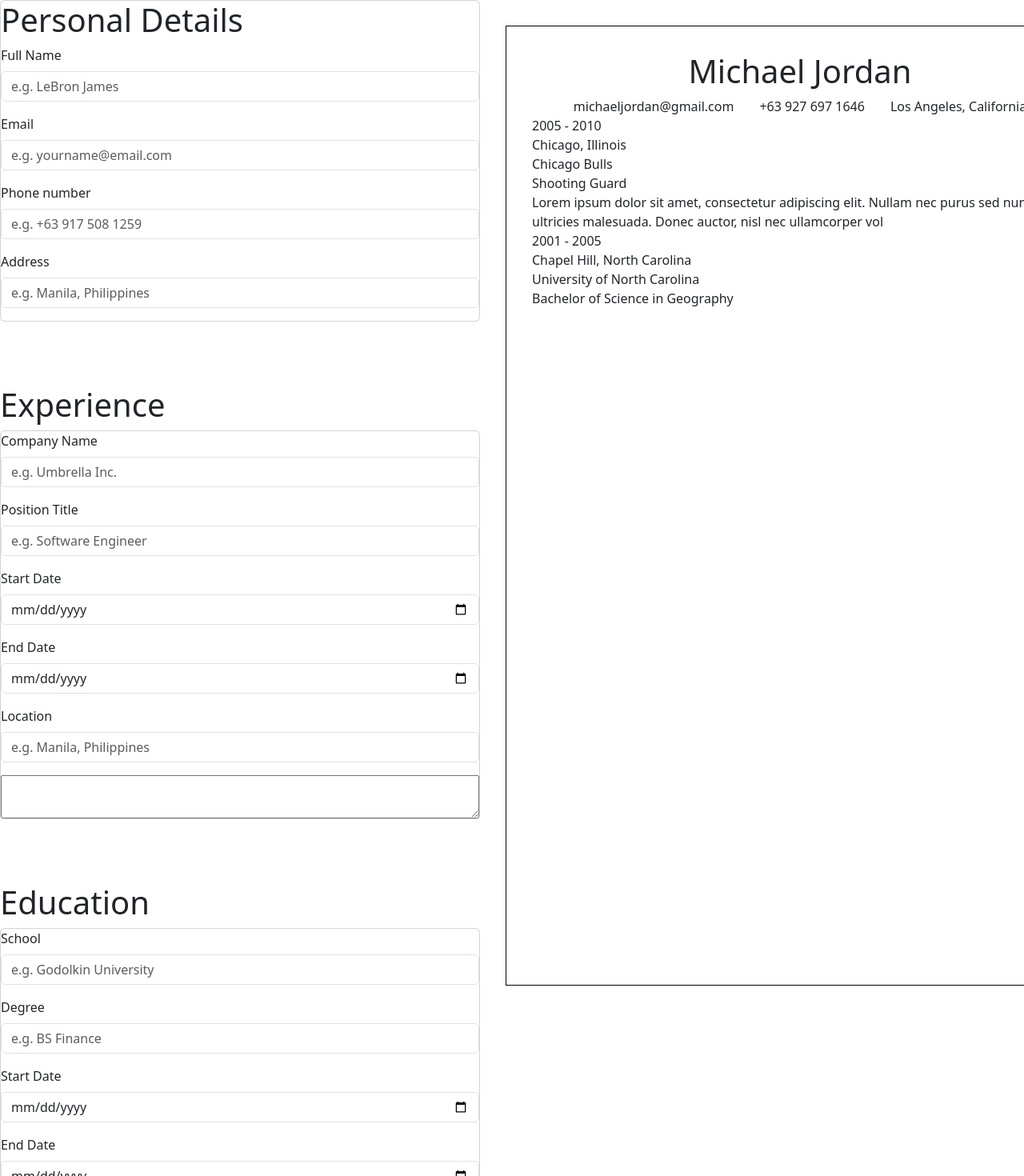
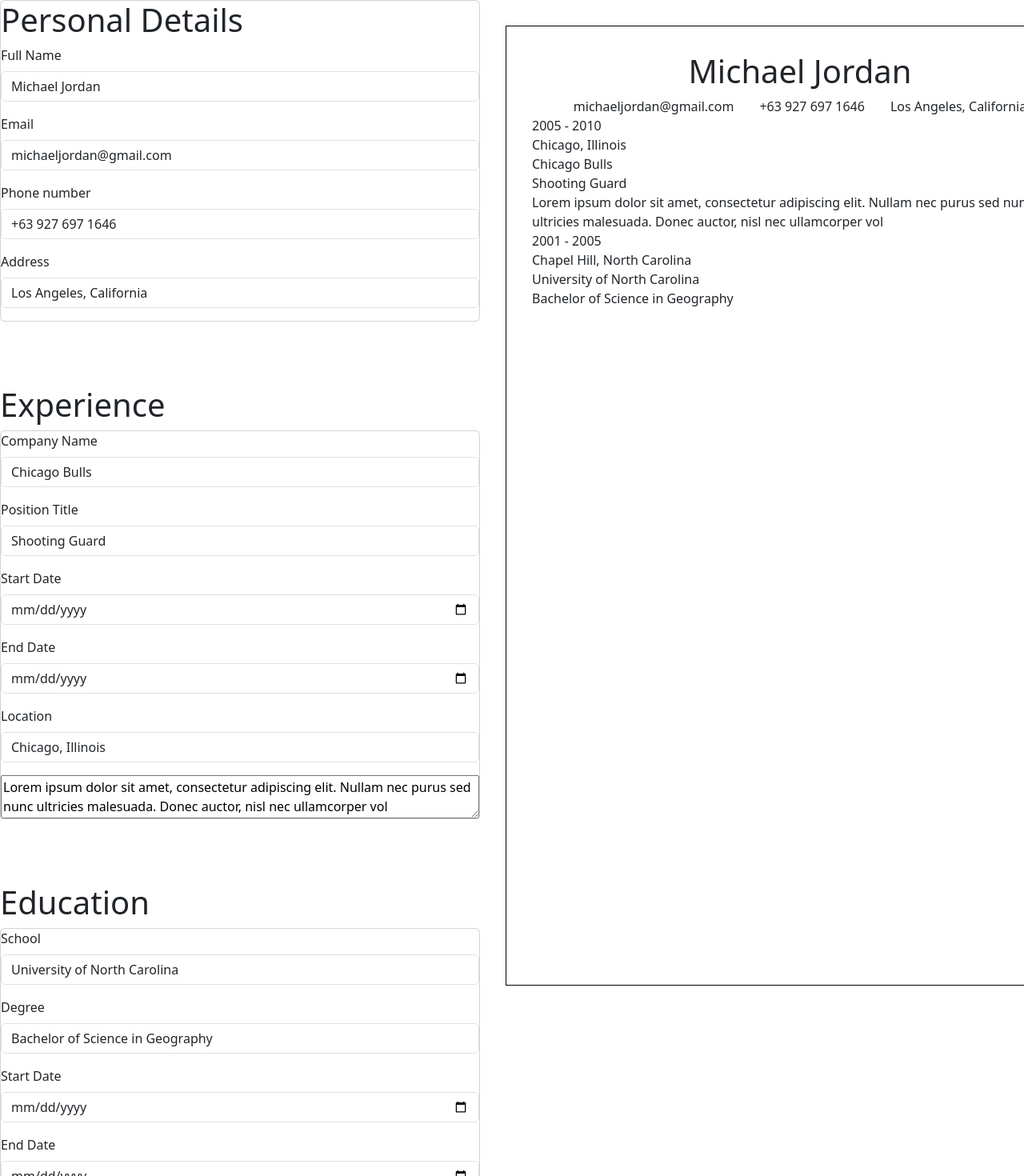
Before and after one commit to neilcasas/resume, a React (Vite) app: page / in a window 1280 px wide. Shown: the top 1470 px of the page at 80% size. Built offline with nearby package versions, Linux system fonts and the light colour scheme.

Commit message:
added CVprops to editor component

```diff
--- a/src/App.tsx
+++ b/src/App.tsx
@@ -34,7 +34,7 @@
 
   return (
     <div className="main">
-      <Editor />
+      <Editor {...cvProps} />
       <CV {...cvProps} />
     </div>
   );
--- a/src/components/Editor.tsx
+++ b/src/components/Editor.tsx
@@ -7,14 +7,18 @@
 function Editor(props: CVProps) {
   return (
     <div className="editor-container">
-      <General />
+      <General {...props.general} />
       <div className="exp-container">
         <h1>Experience</h1>
-        <Experience />
+        {props.experience.map((exp) => (
+          <Experience {...exp} />
+        ))}
       </div>
       <div className="educ-container">
         <h1>Education</h1>
-        <Education />
+        {props.education.map((educ) => (
+          <Education {...educ} />
+        ))}
       </div>
     </div>
   );
```
